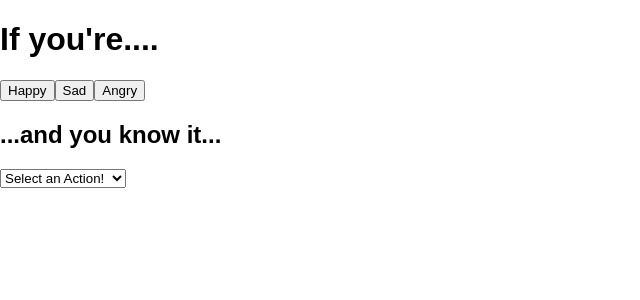
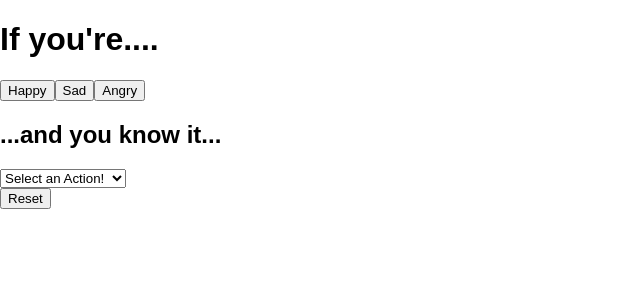
Before and after one commit to thinkful-ei22/w7d3-kev-jenn-proj, a React (Create React App) app: page / in a window 1280 px wide. Both pictures are taken after a click on the button "Happy". Shown: the top 300 px of the page, without its empty margins (0-640 px from the left). Built offline with nearby package versions, Linux system fonts and the light colour scheme.

Commit message:
fixed a crashing error

```diff
--- a/package.json
+++ b/package.json
@@ -3,6 +3,7 @@
   "version": "0.1.0",
   "private": true,
   "dependencies": {
+    "prop-types": "^15.6.2",
     "react": "^16.4.1",
     "react-dom": "^16.4.1",
     "react-scripts": "1.1.4"
--- a/src/App.js
+++ b/src/App.js
@@ -3,22 +3,25 @@ import './App.css';
 import EmotionSelect from './components/EmotionSelect';
 import ActionDropdown from './components/ActionDropdowns';
 import GifDisplay from './components/GifDisplay';
+import ResetButton from './components/Reset';
 
 export default class App extends React.Component {
   constructor(props){
     super(props);
     this.state = {
       emotion: '',
-      action:''
+      action: ''
     };
   }
   render(){
     return (
-      <div>
+      <div className='wrapper'>
         <h1>
           If you're....
         </h1>
-        <EmotionSelect handleEmotion={emotion => this.setState({emotion})}/>
+        <EmotionSelect
+          handleEmotion={emotion => this.setState({emotion})}
+          />
         <ActionDropdown
           emotion={this.state.emotion}
           handleAction={action => this.setState({action})}
@@ -26,6 +29,7 @@ export default class App extends React.Component {
         <GifDisplay
           action={this.state.action}
         />
+        <ResetButton settings={this.state} handleReset={setting => {this.setState({emotion: setting, action: setting})}}/>
       </div>
     );
   }
--- a/src/components/ActionDropdowns.js
+++ b/src/components/ActionDropdowns.js
@@ -2,12 +2,6 @@ import React from 'react';
 
 export default function ActionDropdown (props){
 
-
-  if(props.emotion === ''){
-    return(
-      <div></div>
-    );
-  }
   if(props.emotion === 'happy'){
     return(
       <div className='ActionDropdown'>
@@ -15,7 +9,7 @@ export default function ActionDropdown (props){
           ...and you know it...
         </h2>
         <select className='happyAct' onChange={e => {props.handleAction(e.target.value);}}>
-          <option value='0'>Select an Action!</option>
+          <option value=''>Select an Action!</option>
           <option value='clapHappy'>Clap Your Hands!</option>
           <option value='shoutHappy'>Shout Hooray!</option>
           <option value='jumpHappy'>Jump for Joy!</option>
@@ -30,7 +24,7 @@ export default function ActionDropdown (props){
           ...and you know it...
         </h2>
         <select className='sadAct'>
-          <option value='0'>Select an Action!</option>
+          <option value=''>Select an Action!</option>
           <option value='crySad'>Cry Boo-Hoo</option>
           <option value='frownSad'>Show a Frown</option>
           <option value='nappySad'>Take a Nap</option>
@@ -45,7 +39,7 @@ export default function ActionDropdown (props){
           ...and you know it...
         </h2>
         <select className='angryAct'>
-          <option value='0'>Select an Action!</option>
+          <option value=''>Select an Action!</option>
           <option value='tantrumAngry'>Throw Your Stuff!!</option>
           <option value='yellAngry'>Scream and SHOUT!!</option>
           <option value='slamAngry'>Slam the Door!!</option>
@@ -53,4 +47,7 @@ export default function ActionDropdown (props){
       </div>
     );
   }
+  if(props.emotion === ''){
+    return <div></div>;
 }
+}
--- a/src/components/GifDisplay.js
+++ b/src/components/GifDisplay.js
@@ -2,10 +2,7 @@ import React from 'react';
 
 export default function GifDisplay(props){
   if(props.action===''){
-    return(
-      <div>
-      </div>
-    );
+    return null;
   }
   if(props.action === 'clapHappy'){
     return(
--- /dev/null
+++ b/src/components/Reset.js
@@ -0,0 +1,14 @@
+import React from 'react';
+
+export default function ResetEmotion (props){
+    if(props.settings.emotion !== ''){
+    return(
+        <div>
+            <button className='Reset' value='Reset' onClick={() => {props.handleReset('')}}>Reset</button>
+        </div>
+    );
+    }
+    else{
+        return (<div></div>);
+    }
+}
```
Also changed, not shown: src/components/EmotionSelect.js (+8 -3 lines), 1 other file (tests, documents, lock files or other folders).
